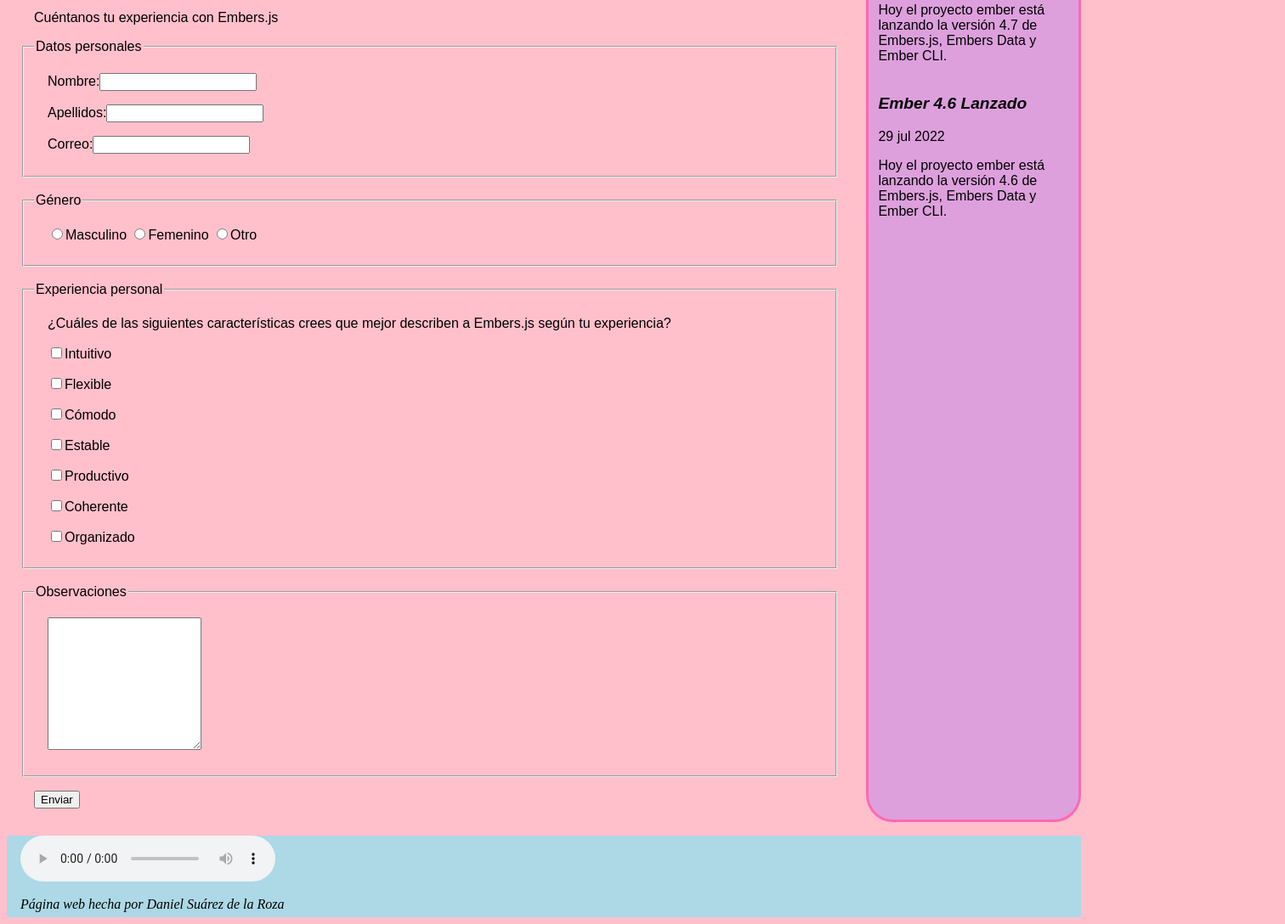
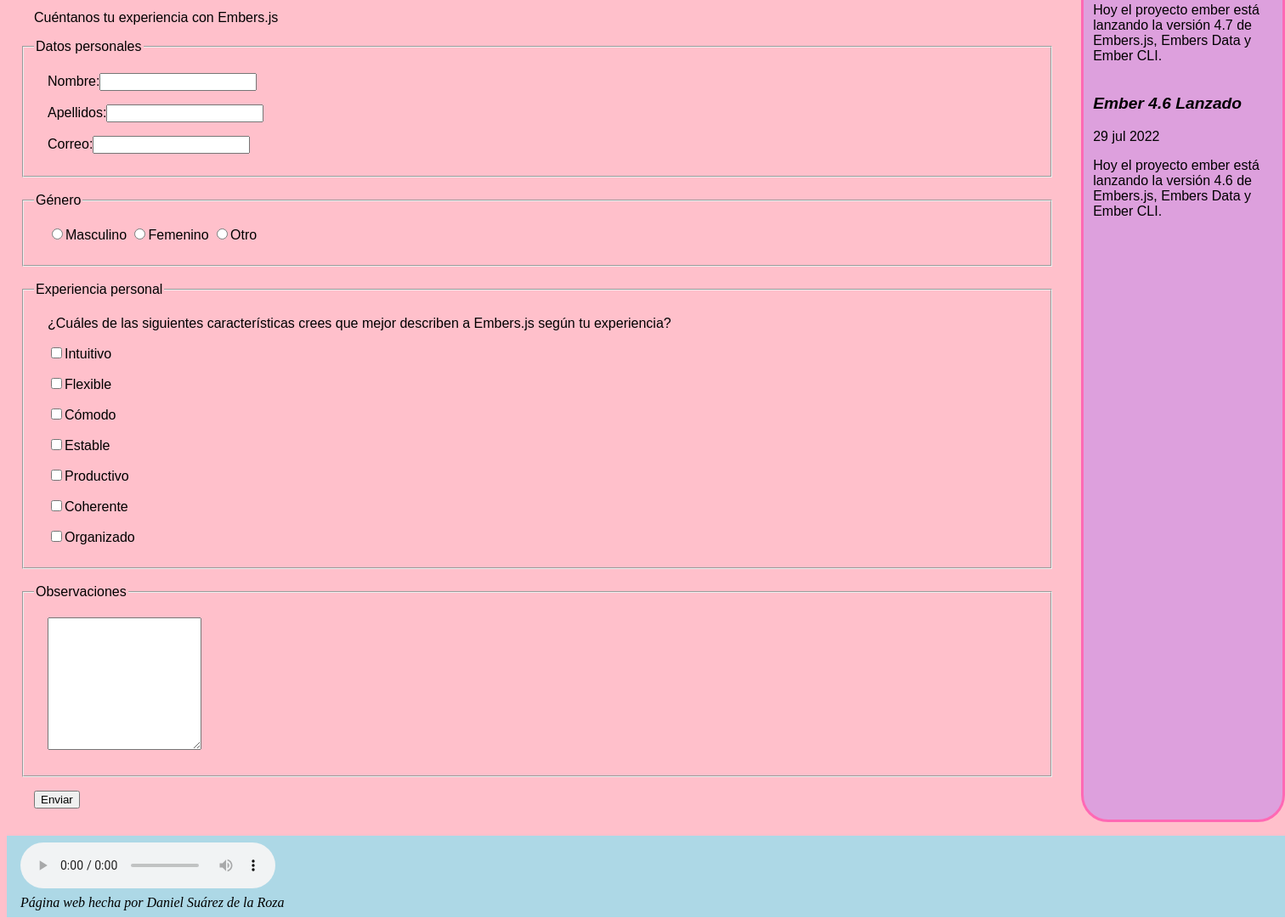
Before and after one commit to uo276467/SEW, a plain HTML site: page formulario.html in a window 1280 px wide. Shown: the part 422-1510 px from the top of the page at 85% size, 1512 px wide, since content can reach past the window. Drawn offline with Linux system fonts and the light colour scheme.

Commit message:
Add files via upload

```diff
--- a/estilo/estilo.css
+++ b/estilo/estilo.css
@@ -5,7 +5,7 @@ Descripción de los estilos
 
 /*Especificad 1*/
 header {
-    background-color: lightblue;
+    background-color: #aaeafa;
     font-size: 1.5em;
     font-weight: bold;
     border-style: solid;
@@ -145,5 +145,6 @@ footer{
 
 /*Especificad 1*/
 audio, address{
-    margin-inline: 1em;
+    margin-inline-start: 1em;
+    margin-top: 0.5em;
 }
--- a/estilo/layout.css
+++ b/estilo/layout.css
@@ -6,7 +6,7 @@ Descripción de los estilos
 /*Especifidad 1*/
 body {
     display: grid;
-    grid-template-columns: [col1] auto [col2] auto [col3] 20%;
+    grid-template-columns: [col1] 38.5em [col2] 38.5em [col3] 15em;
     grid-template-rows: [row1] 15em [row2] 3em [row3] auto [row4] 6em;
     grid-template-areas:
     "header header header"
--- a/formulario.html
+++ b/formulario.html
@@ -49,27 +49,27 @@
                 <br>
                 <fieldset>
                     <legend>Género</legend>
-                    <p><label for="mas"></label><input id="mas" type="radio" name="genero">Masculino
-                    <label for="fem"></label><input id="fem" type="radio" name="genero">Femenino
-                    <label for="otr"></label><input id="otr" type="radio" name="genero">Otro</p>
+                    <p><input id="mas" type="radio" name="genero"><label for="mas">Masculino</label>
+                    <input id="fem" type="radio" name="genero"><label for="fem">Femenino</label>
+                    <input id="otr" type="radio" name="genero"><label for="otr">Otro</label></p>
                 </fieldset>
                 <br>
                 <fieldset>
                     <legend>Experiencia personal</legend>
                     <p>¿Cuáles de las siguientes características crees que mejor describen
                         a Embers.js según tu experiencia?</p>
-                    <p><label for="int"></label><input id="int" type="checkbox" value="Intuitivo">Intuitivo</p>
-                    <p><label for="fle"></label><input id="fle" type="checkbox" value="Flexible">Flexible</p>
-                    <p><label for="com"></label><input id="com" type="checkbox" value="Cómodo">Cómodo</p>
-                    <p><label for="est"></label><input id="est" type="checkbox" value="Estable">Estable</p>
-                    <p><label for="pro"></label><input id="pro" type="checkbox" value="Productivo">Productivo</p>
-                    <p><label for="coh"></label><input id="coh" type="checkbox" value="Coherente">Coherente</p>
-                    <p><label for="org"></label><input id="org" type="checkbox" value="Organizado">Organizado</p>
+                    <p><input id="int" type="checkbox" value="Intuitivo"><label for="int">Intuitivo</label></p>
+                    <p><input id="fle" type="checkbox" value="Flexible"><label for="fle">Flexible</label></p>
+                    <p><input id="com" type="checkbox" value="Cómodo"><label for="com">Cómodo</label></p>
+                    <p><input id="est" type="checkbox" value="Estable"><label for="est">Estable</label></p>
+                    <p><input id="pro" type="checkbox" value="Productivo"><label for="pro">Productivo</label></p>
+                    <p><input id="coh" type="checkbox" value="Coherente"><label for="coh">Coherente</label></p>
+                    <p><input id="org" type="checkbox" value="Organizado"><label for="org">Organizado</label></p>
                 </fieldset>
                 <br>
                 <fieldset>
-                    <legend>Observaciones</legend>
-                    <p><label for="texta"></label><textarea id="texta" cols="20" rows="10"></textarea></p>
+                    <legend><label for="texta">Observaciones</label></legend>
+                    <p><textarea id="texta" cols="20" rows="10"></textarea></p>
                 </fieldset>
                 <p><input type="button" id="env" value="Enviar"></p>
             </form>
@@ -90,9 +90,8 @@
     <footer>
         <audio controls>
             <source src="multimedia/background_music1.mp3" type="audio/mpeg">
-            <source src="multimedia/background_music1.wav" type="audio/mpeg">
+            <source src="multimedia/background_music1.ogg" type="audio/mpeg">
         </audio>
-        <br>
         <address id="autor">
             Página web hecha por Daniel Suárez de la Roza
         </address>
```
Also changed, not shown: conceptos.html (+1 -2 lines), index.html (+1 -2 lines), modelos.html (+1 -2 lines), 1 other file.
